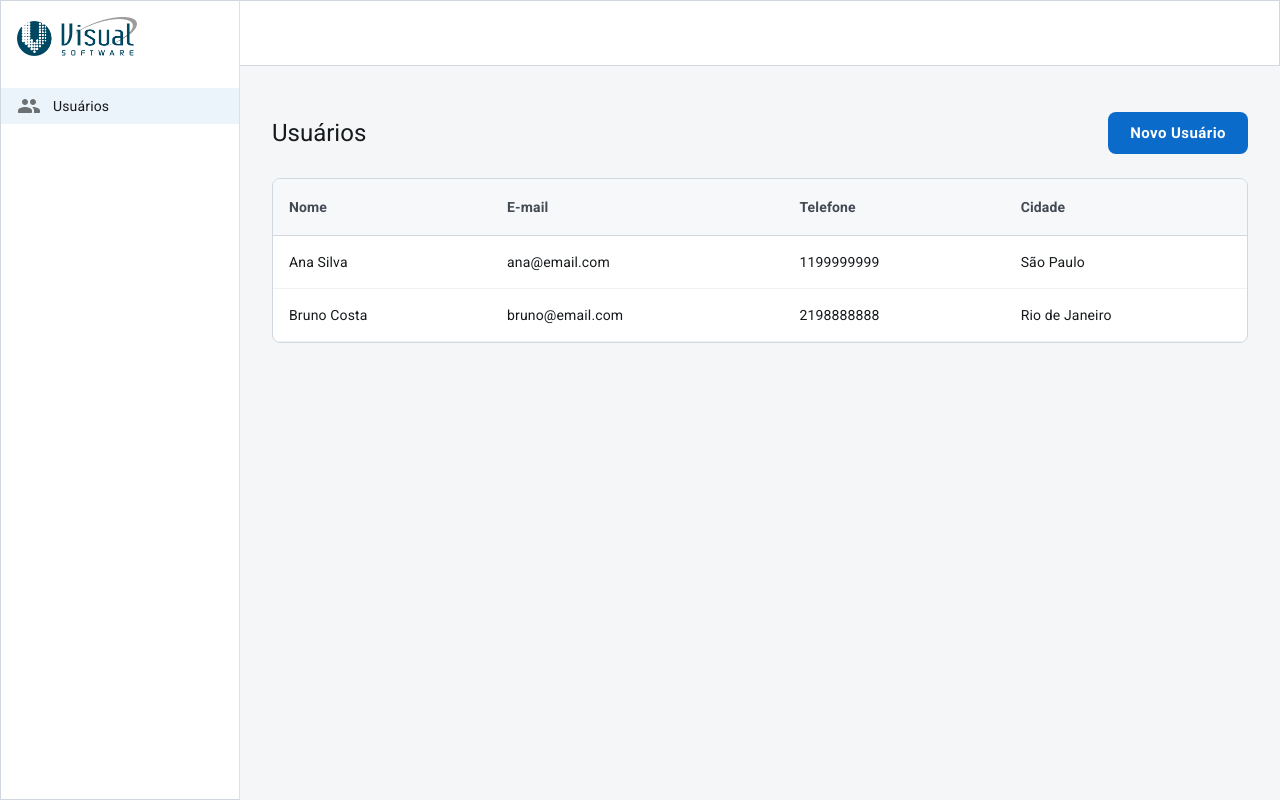
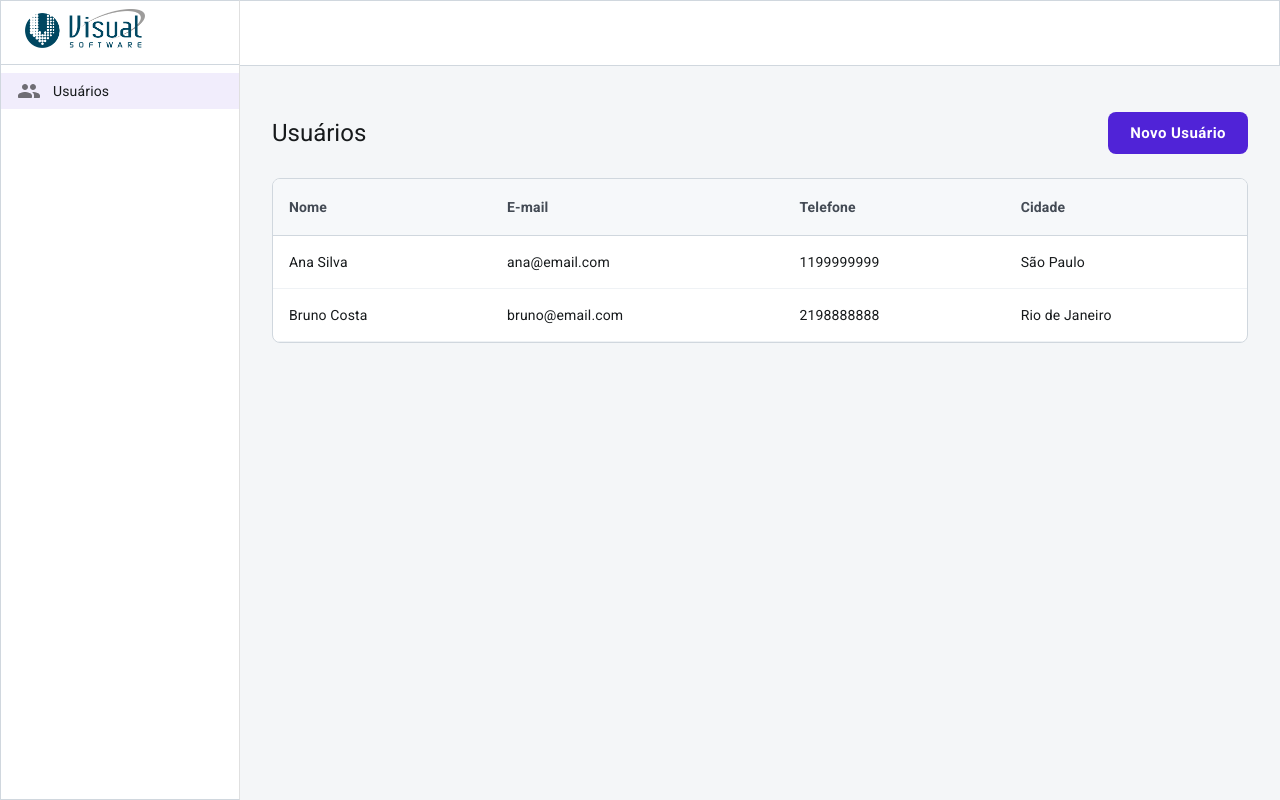
Before and after one commit to caio-ribeiro-3/visual-software-test, a React (Vite) app: page /users in a window 1280 px wide. Built offline with nearby package versions, Linux system fonts and the light colour scheme.

Commit message:
fixing styles

```diff
--- a/src/shared/ui/dashboard-layout.tsx
+++ b/src/shared/ui/dashboard-layout.tsx
@@ -56,9 +56,12 @@ export const DashboardLayout = ({ children }: PropsWithChildren) => {
             }}
         >
             <Stack sx={{ flexGrow: 1 }}>
-                <Box sx={{ p: 2 }}>
+                <Toolbar
+                    sx={{
+                        borderBottom: '1px solid #d0d7de'
+                    }}>
                     <Logo />
-                </Box>
+                </Toolbar>
                 <List data-testid="list" aria-label='list' role='list' dense>
                     {mainListItems.map((item, index) => (
                         <ListItem key={index} disablePadding sx={{ display: 'block' }}>
--- a/src/shared/ui/theme.ts
+++ b/src/shared/ui/theme.ts
@@ -3,7 +3,7 @@ import { createTheme } from '@mui/material/styles';
 export const theme = createTheme({
   palette: {
     primary: {
-      main: '#0b6bcb',
+      main: '#5023d7',
     },
     background: {
       default: '#f4f6f8',
```
